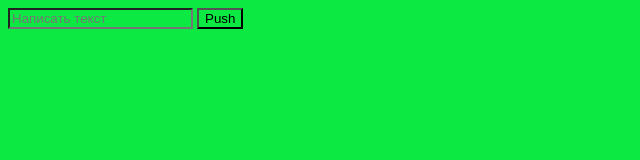
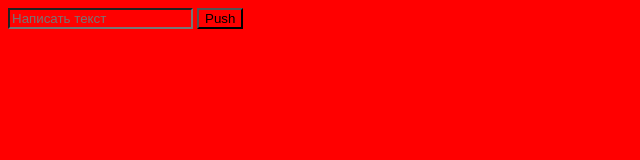
Before and after one commit to sabo1/2ndTry, a plain HTML site: page index.html in a window 1280 px wide. Shown: the whole page, without its empty margins (0-640 px from the left). Drawn offline with Linux system fonts and the light colour scheme.

Commit message:
Revert "Change color"
This reverts commit fd738fa30fd501c2e317ea16af6f5937fb1661ae.

```diff
--- a/style.css
+++ b/style.css
@@ -1,3 +1,3 @@
 *{
-    background: rgb(12, 233, 67);
+    background: red;
 }
```
